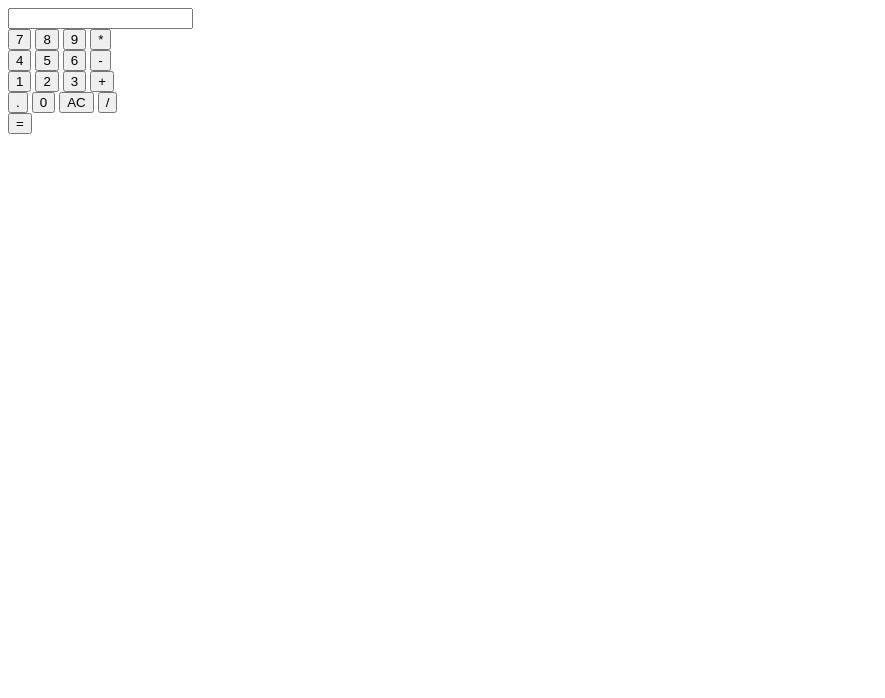
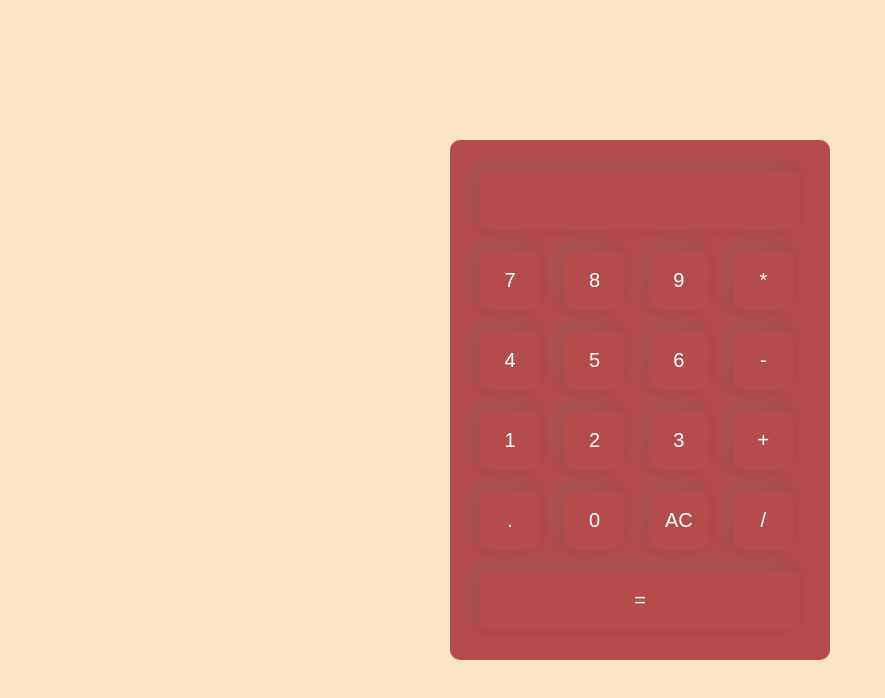
Before and after one commit to vicky-at-web/Cal2, a plain HTML site: page index.html in a window 1280 px wide. Shown: the whole page, without its empty margins (0-885 px from the left). Drawn offline with Linux system fonts and the light colour scheme.

Commit message:
index.html

```diff
--- a/index.html
+++ b/index.html
@@ -2,7 +2,7 @@
 
 <head>
 
-  <link rel="stylesheet" href="new.css">
+  <link rel="stylesheet" href="style.css">
 
   <title>html calculator</title>
 
```
